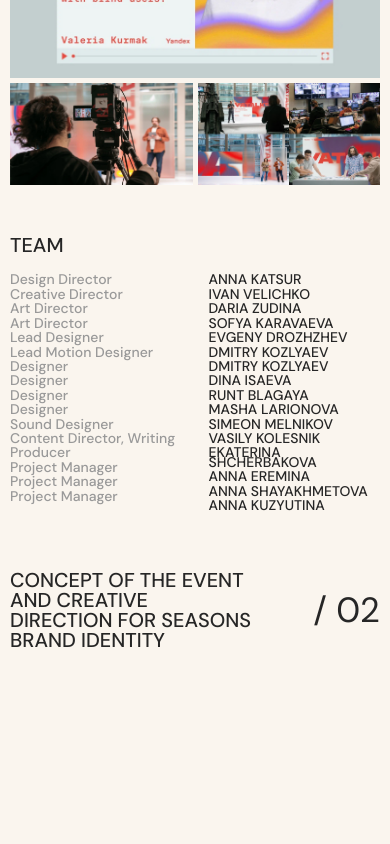
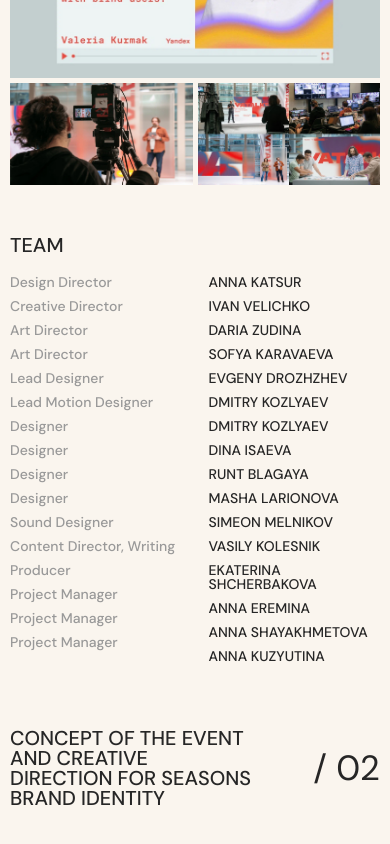
Before and after one commit to annalatyeva/anna-katsur-portfolio, a React (Create React App) app: page /project01 in a window 390 px wide. Shown: the part 2409-3253 px from the top of the page. Before the commit the page ends 3109 px from the top, so only its background shows below. Built offline with nearby package versions, Linux system fonts and the light colour scheme.

Commit message:
add changes to style

```diff
--- a/src/pages/ProjectPages/Project.scss
+++ b/src/pages/ProjectPages/Project.scss
@@ -459,16 +459,19 @@
   }
 
   .project-team__item_job {
+    padding-bottom: 10px;
     font-size: 14px;
-    line-height: 9.4px;
+    line-height: 100%;
   }
   .project5-team__item_job{
-    font-size: 14px;
-    line-height: 9px;
+    padding-bottom: 10px;
+    font-size: 13px;
+    line-height: 100%;
   }
   .project-team__item_name {
+    padding-bottom: 10px;
     font-size: 14px;
-    line-height: 9.4px;
+    line-height: 100%;
   }
   .project-switch{
     justify-content: space-between;
```
